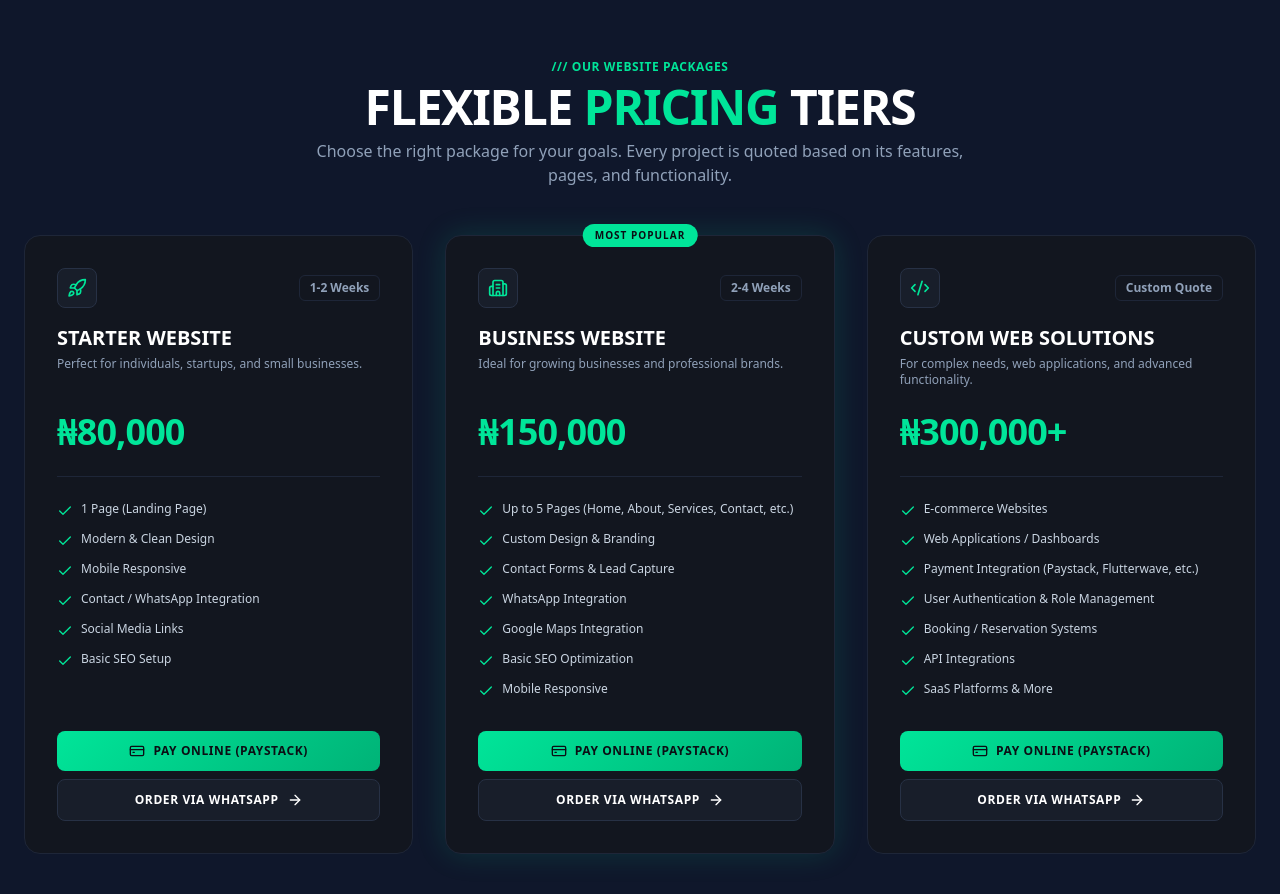
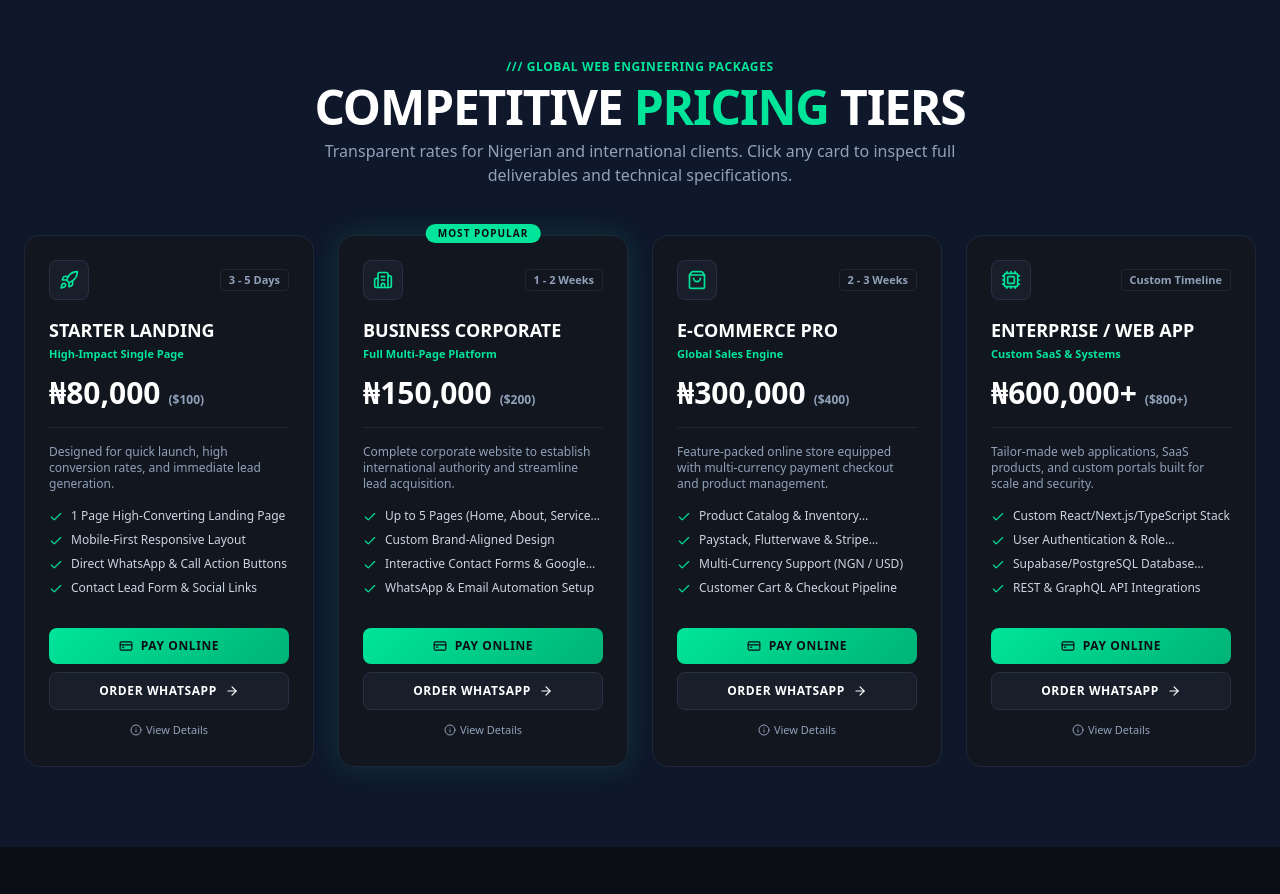
Before and after one commit to femixdigital/femix-web-dev, a React (Vite) app: page / in a window 1280 px wide. Shown: the part 780-1674 px from the top of the page. After the commit the page ends 1627 px from the top, so only its background shows below. Built offline with nearby package versions, Linux system fonts and the light colour scheme.

Commit message:
feat: upgrade pricing cards with global competitive pricing and detailed modal overlays

```diff
--- a/src/components/Pricing.tsx
+++ b/src/components/Pricing.tsx
@@ -1,68 +1,137 @@
 import { useState } from 'react';
-import { Check, Rocket, Building2, Code2, ArrowRight, CreditCard } from 'lucide-react';
+import { Check, Rocket, Building2, ShoppingBag, Cpu, ArrowRight, CreditCard, Info, X } from 'lucide-react';
 import PaymentModal from './PaymentModal';
 
-const packages = [
+interface PackageDetail {
+  name: string;
+  ngnPrice: string;
+  usdPrice: string;
+  amount: number;
+  timeline: string;
+  icon: typeof Rocket;
+  popular: boolean;
+  tagline: string;
+  description: string;
+  features: string[];
+  deliverables: string[];
+  bestFor: string;
+  waMessage: string;
+}
+
+const packages: PackageDetail[] = [
   {
-    name: 'Starter Website',
-    price: '₦80,000',
+    name: 'Starter Landing',
+    ngnPrice: '₦80,000',
+    usdPrice: '$100',
     amount: 80000,
-    timeline: '1-2 Weeks',
+    timeline: '3 - 5 Days',
     icon: Rocket,
     popular: false,
-    description: 'Perfect for individuals, startups, and small businesses.',
+    tagline: 'High-Impact Single Page',
+    description: 'Designed for quick launch, high conversion rates, and immediate lead generation.',
     features: [
-      '1 Page (Landing Page)',
-      'Modern & Clean Design',
-      'Mobile Responsive',
-      'Contact / WhatsApp Integration',
-      'Social Media Links',
-      'Basic SEO Setup',
+      '1 Page High-Converting Landing Page',
+      'Mobile-First Responsive Layout',
+      'Direct WhatsApp & Call Action Buttons',
+      'Contact Lead Form & Social Links',
+      'Fast Image & Asset Optimization',
+      'Basic On-Page SEO Setup',
     ],
-    waMessage: 'Hi Femix Web Dev, I would like to get started with the Starter Website package (₦80,000).',
+    deliverables: [
+      'Source Code / GitHub Repository',
+      'Free Vercel Deployment Setup',
+      'SSL Security Certificate',
+      '1 Month Post-Launch Support',
+    ],
+    bestFor: 'Small businesses, personal portfolios, product waitlists, and targeted ad campaigns.',
+    waMessage: 'Hi Femix Web Dev, I want to order the Starter Landing package (₦80,000 / $100).',
   },
   {
-    name: 'Business Website',
-    price: '₦150,000',
+    name: 'Business Corporate',
+    ngnPrice: '₦150,000',
+    usdPrice: '$200',
     amount: 150000,
-    timeline: '2-4 Weeks',
+    timeline: '1 - 2 Weeks',
     icon: Building2,
     popular: true,
-    description: 'Ideal for growing businesses and professional brands.',
+    tagline: 'Full Multi-Page Platform',
+    description: 'Complete corporate website to establish international authority and streamline lead acquisition.',
     features: [
-      'Up to 5 Pages (Home, About, Services, Contact, etc.)',
-      'Custom Design & Branding',
-      'Contact Forms & Lead Capture',
-      'WhatsApp Integration',
-      'Google Maps Integration',
-      'Basic SEO Optimization',
-      'Mobile Responsive',
+      'Up to 5 Pages (Home, About, Services, Contact, Blog/FAQ)',
+      'Custom Brand-Aligned Design',
+      'Interactive Contact Forms & Google Maps',
+      'WhatsApp & Email Automation Setup',
+      'Advanced SEO & Speed Optimization',
+      'Dynamic Content Management',
     ],
-    waMessage: 'Hi Femix Web Dev, I would like to order the Business Website package (₦150,000).',
+    deliverables: [
+      'Complete Web Assets & Codebase',
+      'Custom Domain & DNS Setup Assistance',
+      'Google Search Console Indexing',
+      '2 Months Maintenance & Technical Support',
+    ],
+    bestFor: 'Established companies, consultancies, agencies, and international service providers.',
+    waMessage: 'Hi Femix Web Dev, I want to order the Business Corporate package (₦150,000 / $200).',
   },
   {
-    name: 'Custom Web Solutions',
-    price: '₦300,000+',
+    name: 'E-Commerce Pro',
+    ngnPrice: '₦300,000',
+    usdPrice: '$400',
     amount: 300000,
-    timeline: 'Custom Quote',
-    icon: Code2,
+    timeline: '2 - 3 Weeks',
+    icon: ShoppingBag,
     popular: false,
-    description: 'For complex needs, web applications, and advanced functionality.',
+    tagline: 'Global Sales Engine',
+    description: 'Feature-packed online store equipped with multi-currency payment checkout and product management.',
     features: [
-      'E-commerce Websites',
-      'Web Applications / Dashboards',
-      'Payment Integration (Paystack, Flutterwave, etc.)',
+      'Product Catalog & Inventory Management',
+      'Paystack, Flutterwave & Stripe Gateways',
+      'Multi-Currency Support (NGN / USD)',
+      'Customer Cart & Checkout Pipeline',
+      'Automated Order Notifications via Email/WhatsApp',
+      'Discount Coupons & Sales Analytics',
+    ],
+    deliverables: [
+      'Admin Dashboard Access',
+      'Payment Gateway API Setup',
+      'Security & Anti-Fraud Config',
+      'Product Upload Walkthrough Session',
+    ],
+    bestFor: 'Fashion brands, retail stores, digital product sellers, and global merchants.',
+    waMessage: 'Hi Femix Web Dev, I am interested in the E-Commerce Pro package (₦300,000 / $400).',
+  },
+  {
+    name: 'Enterprise / Web App',
+    ngnPrice: '₦600,000+',
+    usdPrice: '$800+',
+    amount: 600000,
+    timeline: 'Custom Timeline',
+    icon: Cpu,
+    popular: false,
+    tagline: 'Custom SaaS & Systems',
+    description: 'Tailor-made web applications, SaaS products, and custom portals built for scale and security.',
+    features: [
+      'Custom React/Next.js/TypeScript Stack',
       'User Authentication & Role Management',
-      'Booking / Reservation Systems',
-      'API Integrations',
-      'SaaS Platforms & More',
+      'Supabase/PostgreSQL Database Architecture',
+      'REST & GraphQL API Integrations',
+      'Client Dashboard & Portal Infrastructure',
+      'High-Grade Security & Rate Limiting',
     ],
-    waMessage: 'Hi Femix Web Dev, I am interested in a Custom Web Solution (₦300,000+) for my project.',
+    deliverables: [
+      'Full End-to-End System Architecture',
+      'CI/CD Automated Deployment Pipeline',
+      'Developer API Documentation',
+      'Dedicated SLA Technical Support',
+    ],
+    bestFor: 'Fintechs, SaaS platforms, reservation engines, portals, and custom web applications.',
+    waMessage: 'Hi Femix Web Dev, I want to request a custom quote for an Enterprise / Web App solution.',
   },
 ];
 
 export default function Pricing() {
-  const [selectedPkg, setSelectedPkg] = useState<{ name: string; amount: number } | null>(null);
+  const [selectedPayPkg, setSelectedPayPkg] = useState<{ name: string; amount: number } | null>(null);
+  const [infoModalPkg, setInfoModalPkg] = useState<PackageDetail | null>(null);
 
   const getWaLink = (message: string) => {
     return `https://wa.me/2349060708332?text=${encodeURIComponent(message)}`;
@@ -72,28 +141,31 @@ export default function Pricing() {
     <section className="py-12 max-w-7xl mx-auto px-4 sm:px-6">
       <div className="text-center mb-12">
         <span className="text-xs font-semibold text-[#00e599] tracking-wider uppercase mb-2 block">
-          /// Our Website Packages
+          /// Global Web Engineering Packages
         </span>
         <h2 className="text-3xl sm:text-5xl font-black uppercase text-white tracking-tight">
-          Flexible <span className="text-[#00e599]">Pricing</span> Tiers
+          Competitive <span className="text-[#00e599]">Pricing</span> Tiers
         </h2>
         <p className="text-slate-400 text-sm sm:text-base mt-2 max-w-2xl mx-auto">
-          Choose the right package for your goals. Every project is quoted based on its features, pages, and functionality.
+          Transparent rates for Nigerian and international clients. Click any card to inspect full deliverables and technical specifications.
         </p>
       </div>
 
-      <div className="grid grid-cols-1 md:grid-cols-3 gap-8 items-stretch">
+      <div className="grid grid-cols-1 md:grid-cols-2 lg:grid-cols-4 gap-6 items-stretch">
         {packages.map((pkg, idx) => {
           const Icon = pkg.icon;
           return (
             <div
               key={idx}
-              className={`crypto-card p-6 sm:p-8 rounded-2xl flex flex-col justify-between relative ${
-                pkg.popular ? 'border-[#00e599] shadow-[0_0_30px_rgba(0,229,153,0.15)]' : 'border-[#1e2638]'
+              className={`crypto-card p-6 rounded-2xl flex flex-col justify-between relative cursor-pointer transition-all hover:scale-[1.02] ${
+                pkg.popular
+                  ? 'border-[#00e599] shadow-[0_0_30px_rgba(0,229,153,0.15)]'
+                  : 'border-[#1e2638] hover:border-slate-500'
               }`}
+              onClick={() => setInfoModalPkg(pkg)}
             >
               {pkg.popular && (
-                <div className="absolute -top-3 left-1/2 -translate-x-1/2 bg-[#00e599] text-[#0b0e14] text-[10px] font-black tracking-widest uppercase px-3 py-1 rounded-full">
+                <div className="absolute -top-3 left-1/2 -translate-x-1/2 bg-[#00e599] text-[#0b0e14] text-[10px] font-black tracking-widest uppercase px-3 py-0.5 rounded-full">
                   Most Popular
                 </div>
               )}
@@ -103,57 +175,159 @@ export default function Pricing() {
                   <div className="w-10 h-10 rounded-lg bg-[#181e2a] border border-[#273145] flex items-center justify-center text-[#00e599]">
                     <Icon className="w-5 h-5" />
                   </div>
-                  <span className="text-xs font-bold text-slate-400 bg-[#12161f] border border-[#1e2638] px-2.5 py-1 rounded-md">
+                  <span className="text-[11px] font-bold text-slate-400 bg-[#12161f] border border-[#1e2638] px-2 py-0.5 rounded">
                     {pkg.timeline}
                   </span>
                 </div>
 
-                <h3 className="text-xl font-bold uppercase text-white mb-1">{pkg.name}</h3>
-                <p className="text-slate-400 text-xs mb-6 min-h-[32px]">{pkg.description}</p>
+                <h3 className="text-lg font-bold uppercase text-white mb-0.5">{pkg.name}</h3>
+                <p className="text-[#00e599] text-[11px] font-semibold mb-3">{pkg.tagline}</p>
 
-                <div className="mb-6 pb-6 border-b border-[#1e2638]">
-                  <span className="text-3xl sm:text-4xl font-black text-[#00e599] tracking-tight">{pkg.price}</span>
+                <div className="mb-4 pb-4 border-b border-[#1e2638] flex items-baseline gap-2">
+                  <span className="text-2xl sm:text-3xl font-black text-white">{pkg.ngnPrice}</span>
+                  <span className="text-xs text-slate-400 font-semibold">({pkg.usdPrice})</span>
                 </div>
 
-                <ul className="space-y-3 mb-8">
-                  {pkg.features.map((feat, fIdx) => (
+                <p className="text-slate-400 text-xs mb-4 min-h-[36px]">{pkg.description}</p>
+
+                <ul className="space-y-2 mb-6">
+                  {pkg.features.slice(0, 4).map((feat, fIdx) => (
                     <li key={fIdx} className="flex items-start gap-2 text-xs text-slate-300">
-                      <Check className="w-4 h-4 text-[#00e599] shrink-0 mt-0.5" />
-                      <span>{feat}</span>
+                      <Check className="w-3.5 h-3.5 text-[#00e599] shrink-0 mt-0.5" />
+                      <span className="line-clamp-1">{feat}</span>
                     </li>
                   ))}
                 </ul>
               </div>
 
-              <div className="space-y-2">
+              <div className="space-y-2 pt-2" onClick={(e) => e.stopPropagation()}>
                 <button
-                  onClick={() => setSelectedPkg({ name: pkg.name, amount: pkg.amount })}
-                  className="w-full glow-button py-3 rounded-lg text-xs uppercase tracking-wider font-bold flex items-center justify-center gap-2 cursor-pointer transition-all"
+                  onClick={() => setSelectedPayPkg({ name: pkg.name, amount: pkg.amount })}
+                  className="w-full glow-button py-2.5 rounded-lg text-xs uppercase tracking-wider font-bold flex items-center justify-center gap-2"
                 >
-                  <CreditCard className="w-4 h-4" />
-                  <span>Pay Online (Paystack)</span>
+                  <CreditCard className="w-3.5 h-3.5" />
+                  <span>Pay Online</span>
                 </button>
 
                 <a
                   href={getWaLink(pkg.waMessage)}
                   target="_blank"
                   rel="noopener noreferrer"
-                  className="w-full py-3 rounded-lg text-xs uppercase tracking-wider font-bold flex items-center justify-center gap-2 transition-all bg-[#181e2a] border border-[#273145] text-white hover:border-[#00e599] hover:text-[#00e599]"
+                  className="w-full py-2.5 rounded-lg text-xs uppercase tracking-wider font-bold flex items-center justify-center gap-2 bg-[#181e2a] border border-[#273145] text-white hover:border-[#00e599] hover:text-[#00e599]"
                 >
-                  <span>Order via WhatsApp</span>
-                  <ArrowRight className="w-4 h-4" />
+                  <span>Order WhatsApp</span>
+                  <ArrowRight className="w-3.5 h-3.5" />
                 </a>
+
+                <button
+                  onClick={() => setInfoModalPkg(pkg)}
+                  className="w-full text-center text-[11px] text-slate-400 hover:text-[#00e599] flex items-center justify-center gap-1 py-1"
+                >
+                  <Info className="w-3 h-3" />
+                  <span>View Details</span>
+                </button>
               </div>
             </div>
           );
         })}
       </div>
 
+      {/* Package Information Modal */}
+      {infoModalPkg && (
+        <div className="fixed inset-0 z-50 flex items-center justify-center p-4 bg-black/80 backdrop-blur-sm">
+          <div className="crypto-card w-full max-w-2xl p-6 sm:p-8 rounded-2xl relative border border-[#00e599]/40 max-h-[90vh] overflow-y-auto">
+            <button
+              onClick={() => setInfoModalPkg(null)}
+              className="absolute top-4 right-4 text-slate-400 hover:text-white p-1"
+            >
+              <X className="w-5 h-5" />
+            </button>
+
+            <div className="flex items-center gap-2 text-[#00e599] text-xs font-bold uppercase mb-2">
+              <Info className="w-4 h-4" />
+              <span>Full Specifications</span>
+            </div>
+
+            <h3 className="text-2xl sm:text-3xl font-black uppercase text-white mb-1">
+              {infoModalPkg.name}
+            </h3>
+            <p className="text-slate-400 text-xs mb-4">{infoModalPkg.description}</p>
+
+            <div className="flex items-center gap-4 bg-[#0b0e14] p-4 rounded-xl border border-[#1e2638] mb-6">
+              <div>
+                <span className="text-[10px] uppercase text-slate-400 block font-bold">Investment</span>
+                <span className="text-2xl font-black text-[#00e599]">
+                  {infoModalPkg.ngnPrice} <span className="text-xs text-slate-300">({infoModalPkg.usdPrice})</span>
+                </span>
+              </div>
+              <div className="border-l border-[#1e2638] pl-4">
+                <span className="text-[10px] uppercase text-slate-400 block font-bold">Estimated Delivery</span>
+                <span className="text-sm font-bold text-white">{infoModalPkg.timeline}</span>
+              </div>
+            </div>
+
+            <div className="grid grid-cols-1 md:grid-cols-2 gap-6 mb-6">
+              <div>
+                <h4 className="text-xs font-bold uppercase text-[#00e599] tracking-wider mb-3">Included Features</h4>
+                <ul className="space-y-2">
+                  {infoModalPkg.features.map((item, i) => (
+                    <li key={i} className="flex items-start gap-2 text-xs text-slate-200">
+                      <Check className="w-3.5 h-3.5 text-[#00e599] shrink-0 mt-0.5" />
+                      <span>{item}</span>
+                    </li>
+                  ))}
+                </ul>
+              </div>
+
+              <div>
+                <h4 className="text-xs font-bold uppercase text-[#00e599] tracking-wider mb-3">Key Deliverables</h4>
+                <ul className="space-y-2">
+                  {infoModalPkg.deliverables.map((item, i) => (
+                    <li key={i} className="flex items-start gap-2 text-xs text-slate-200">
+                      <Check className="w-3.5 h-3.5 text-[#00e599] shrink-0 mt-0.5" />
+                      <span>{item}</span>
+                    </li>
+                  ))}
+                </ul>
+              </div>
+            </div>
+
+            <div className="bg-[#0b0e14]/60 p-3 rounded-lg border border-[#1e2638] mb-6">
+              <span className="text-[11px] font-bold text-slate-300 uppercase block mb-1">Target Audience / Best For:</span>
+              <p className="text-xs text-slate-400">{infoModalPkg.bestFor}</p>
+            </div>
+
+            <div className="flex flex-col sm:flex-row gap-3">
+              <button
+                onClick={() => {
+                  setSelectedPayPkg({ name: infoModalPkg.name, amount: infoModalPkg.amount });
+                  setInfoModalPkg(null);
+                }}
+                className="w-full glow-button py-3 rounded-lg text-xs uppercase tracking-wider font-bold flex items-center justify-center gap-2"
+              >
+                <CreditCard className="w-4 h-4" />
+                <span>Pay Online ({infoModalPkg.ngnPrice})</span>
+              </button>
+
+              <a
+                href={getWaLink(infoModalPkg.waMessage)}
+                target="_blank"
+                rel="noopener noreferrer"
+                className="w-full py-3 rounded-lg text-xs uppercase tracking-wider font-bold flex items-center justify-center gap-2 bg-[#181e2a] border border-[#273145] text-white hover:border-[#00e599] hover:text-[#00e599]"
+              >
+                <span>Order via WhatsApp</span>
+                <ArrowRight className="w-4 h-4" />
+              </a>
+            </div>
+          </div>
+        </div>
+      )}
+
       <PaymentModal
-        isOpen={!!selectedPkg}
-        onClose={() => setSelectedPkg(null)}
-        packageName={selectedPkg?.name || ''}
-        amount={selectedPkg?.amount || 0}
+        isOpen={!!selectedPayPkg}
+        onClose={() => setSelectedPayPkg(null)}
+        packageName={selectedPayPkg?.name || ''}
+        amount={selectedPayPkg?.amount || 0}
       />
     </section>
   );
```
